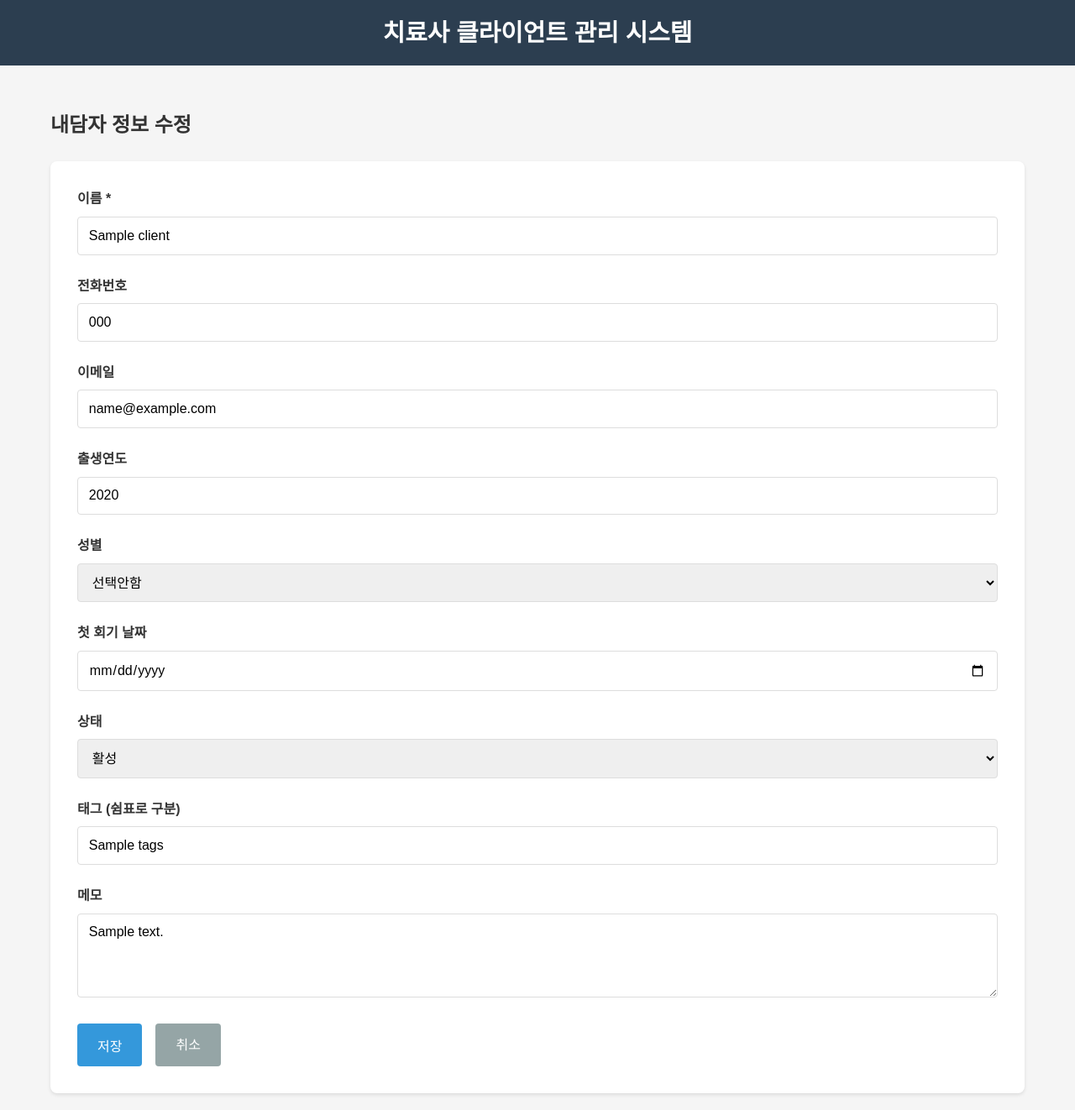
After one commit to doula-loggia/counselor-crm, a Flask app: template templates/client_edit.html in a window 1280 px wide. The commit adds this page. Shown: the whole page at 84% size. Run offline with Flask 3, Linux system fonts and the light colour scheme; the template is opened without the code that fills it: most values are stand-ins (such as "Sample title", 1, 10 or a date in 2020).

Commit message:
Add ability to edit client information and display edit link
Implement client editing functionality with a new route, template, and add an "Edit" link to the client list table.

Replit-Commit-Author: Agent
Replit-Commit-Session-Id: e2148a4e-e460-4bb5-917e-8be908974657
Replit-Commit-Checkpoint-Type: intermediate_checkpoint
Replit-Commit-Screenshot-Url: https://storage.googleapis.com/screenshot-production-us-central1/467df433-729d-43b1-8fdb-397cccec267f/e2148a4e-e460-4bb5-917e-8be908974657/2W40vZ8

```diff
--- a/main.py
+++ b/main.py
@@ -186,6 +186,37 @@ def client_new():
 
     return render_template('client_form.html')
 
+@app.route('/clients/<client_id>/edit', methods=['GET', 'POST'])
+@login_required
+def client_edit(client_id):
+    clients_df = pd.read_csv(CLIENTS_CSV, encoding='utf-8-sig')
+
+    client_data = clients_df[clients_df['client_id'] == client_id]
+    if client_data.empty:
+        flash('내담자를 찾을 수 없습니다.', 'error')
+        return redirect(url_for('clients_list'))
+
+    if request.method == 'POST':
+        idx = clients_df[clients_df['client_id'] == client_id].index[0]
+
+        clients_df.at[idx, 'name'] = request.form.get('name')
+        clients_df.at[idx, 'phone'] = request.form.get('phone')
+        clients_df.at[idx, 'email'] = request.form.get('email')
+        clients_df.at[idx, 'birth_year'] = request.form.get('birth_year')
+        clients_df.at[idx, 'gender'] = request.form.get('gender')
+        clients_df.at[idx, 'first_session_date'] = request.form.get('first_session_date')
+        clients_df.at[idx, 'status'] = request.form.get('status')
+        clients_df.at[idx, 'tags'] = request.form.get('tags')
+        clients_df.at[idx, 'notes'] = request.form.get('notes')
+
+        clients_df.to_csv(CLIENTS_CSV, index=False, encoding='utf-8-sig')
+
+        flash('내담자 정보가 수정되었습니다.', 'success')
+        return redirect(url_for('clients_list'))
+
+    client = client_data.fillna('').to_dict('records')[0]
+    return render_template('client_edit.html', client=client)
+
 @app.route('/sessions')
 @login_required
 def sessions_list():
--- /dev/null
+++ b/templates/client_edit.html
@@ -0,0 +1,69 @@
+{% extends "base.html" %}
+
+{% block title %}내담자 정보 수정 - 치료사 클라이언트 관리 시스템{% endblock %}
+
+{% block content %}
+<h2 style="margin-bottom: 1.5rem;">내담자 정보 수정</h2>
+
+<div class="card">
+    <form method="POST">
+        <div class="form-group">
+            <label for="name">이름 *</label>
+            <input type="text" id="name" name="name" value="{{ client.name }}" required>
+        </div>
+
+        <div class="form-group">
+            <label for="phone">전화번호</label>
+            <input type="tel" id="phone" name="phone" value="{{ client.phone }}" placeholder="010-1234-5678">
+        </div>
+
+        <div class="form-group">
+            <label for="email">이메일</label>
+            <input type="email" id="email" name="email" value="{{ client.email }}">
+        </div>
+
+        <div class="form-group">
+            <label for="birth_year">출생연도</label>
+            <input type="number" id="birth_year" name="birth_year" value="{{ client.birth_year }}" placeholder="1990">
+        </div>
+
+        <div class="form-group">
+            <label for="gender">성별</label>
+            <select id="gender" name="gender">
+                <option value="" {% if not client.gender %}selected{% endif %}>선택안함</option>
+                <option value="남성" {% if client.gender == '남성' %}selected{% endif %}>남성</option>
+                <option value="여성" {% if client.gender == '여성' %}selected{% endif %}>여성</option>
+                <option value="기타" {% if client.gender == '기타' %}selected{% endif %}>기타</option>
+            </select>
+        </div>
+
+        <div class="form-group">
+            <label for="first_session_date">첫 회기 날짜</label>
+            <input type="date" id="first_session_date" name="first_session_date" value="{{ client.first_session_date }}">
+        </div>
+
+        <div class="form-group">
+            <label for="status">상태</label>
+            <select id="status" name="status">
+                <option value="active" {% if client.status == 'active' %}selected{% endif %}>활성</option>
+                <option value="inactive" {% if client.status == 'inactive' %}selected{% endif %}>비활성</option>
+            </select>
+        </div>
+
+        <div class="form-group">
+            <label for="tags">태그 (쉼표로 구분)</label>
+            <input type="text" id="tags" name="tags" value="{{ client.tags }}" placeholder="예: 불안, 우울, 대인관계">
+        </div>
+
+        <div class="form-group">
+            <label for="notes">메모</label>
+            <textarea id="notes" name="notes" placeholder="추가 정보나 메모를 입력하세요">{{ client.notes }}</textarea>
+        </div>
+
+        <div style="display: flex; gap: 1rem;">
+            <button type="submit">저장</button>
+            <a href="/clients" class="btn btn-secondary">취소</a>
+        </div>
+    </form>
+</div>
+{% endblock %}
--- a/templates/clients_list.html
+++ b/templates/clients_list.html
@@ -27,6 +27,7 @@
                 <th>첫 회기 날짜</th>
                 <th>상태</th>
                 <th>태그</th>
+                <th>관리</th>
             </tr>
         </thead>
         <tbody>
@@ -44,6 +45,9 @@
                     {% endif %}
                 </td>
                 <td>{{ client.tags }}</td>
+                <td>
+                    <a href="/clients/{{ client.client_id }}/edit" style="color: #3498db; text-decoration: none;">수정</a>
+                </td>
             </tr>
             {% endfor %}
         </tbody>
```
Also changed, not shown: 1 other file.
